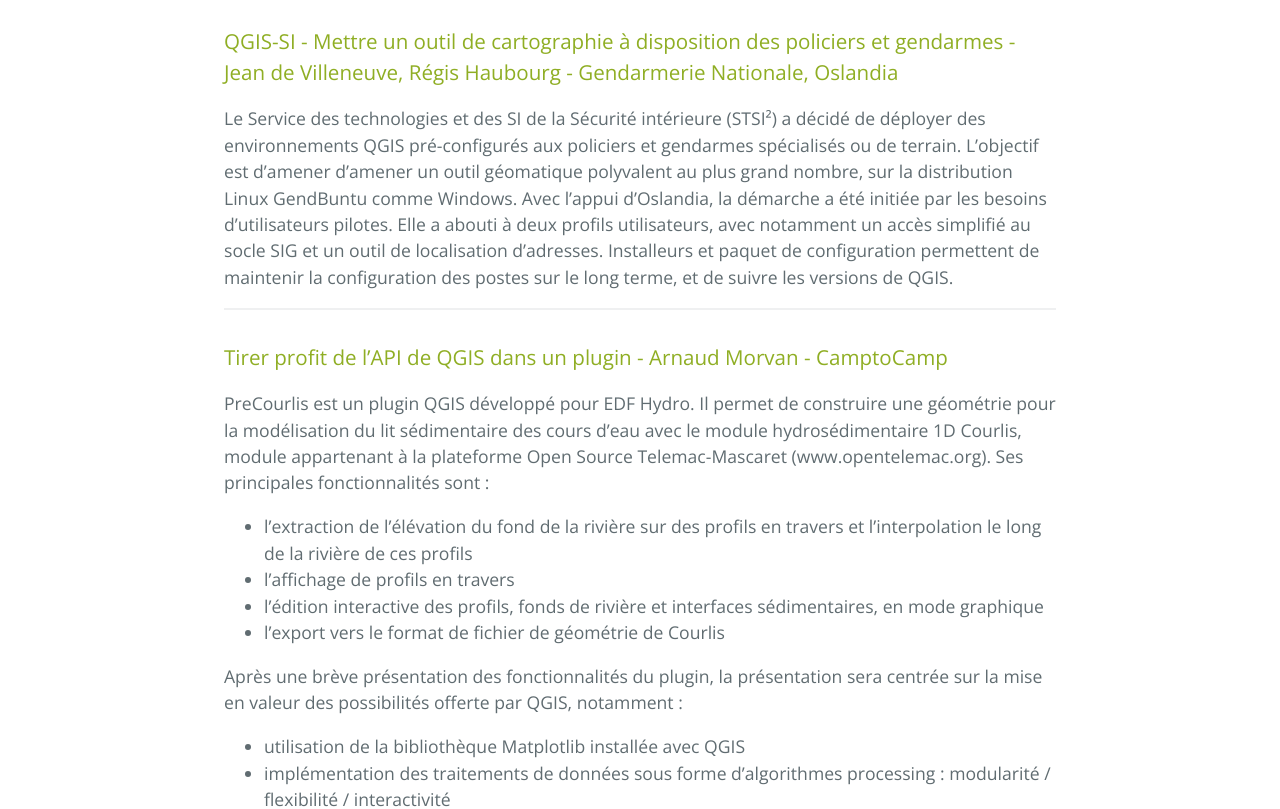
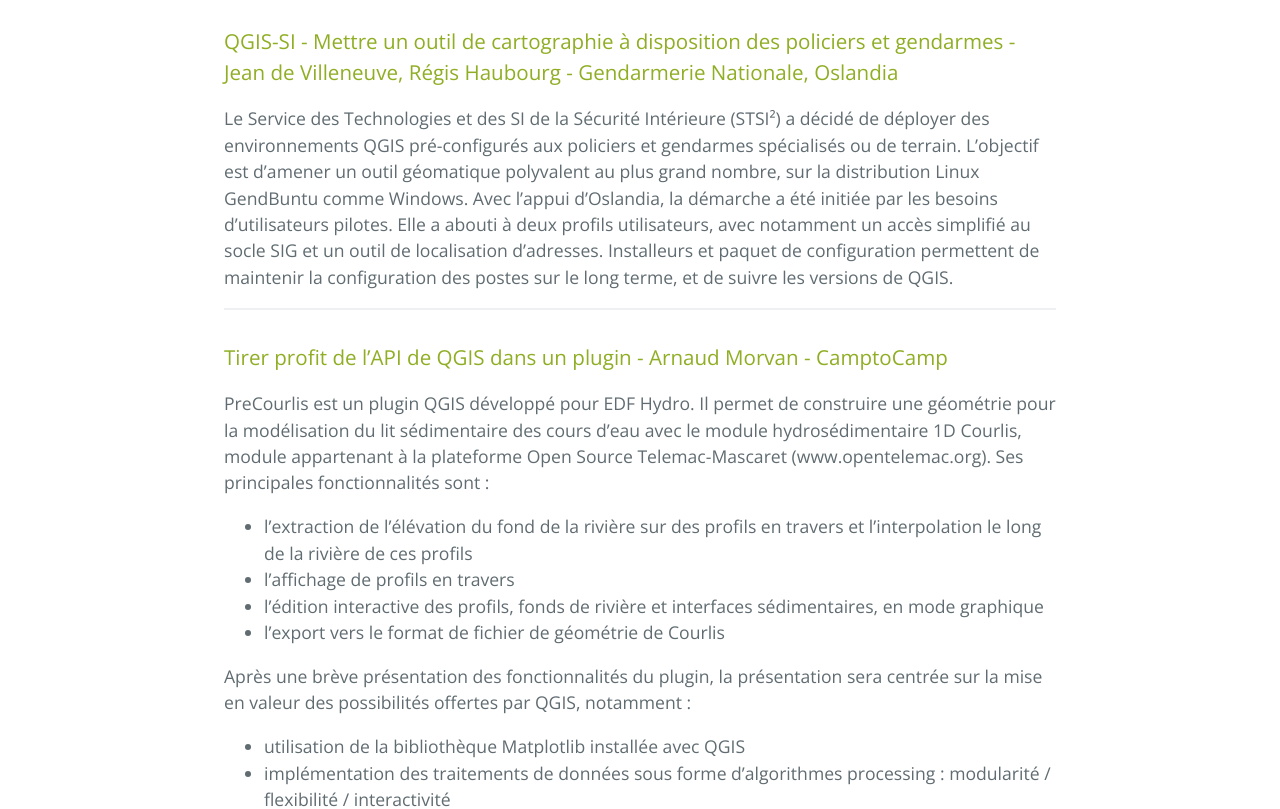
Before and after one commit to OSGeo-fr/QGIS-conf-fr-website, a Jekyll site: the page built from z20_programme.md, in a window 1280 px wide and 1400 px high, scrolled down 3446 px. Shown: the part 154-963 px from the top of the window. Built offline with Jekyll 4.4.1, drawn with Linux system fonts in a browser that asks for light colours; some of the changed text lies outside the part shown.

Commit message:
fix typo

```diff
--- a/z20_programme.md
+++ b/z20_programme.md
@@ -83,7 +83,7 @@ _______________________
 
 ### QGIS-SI - Mettre un outil de cartographie à disposition des policiers et gendarmes - Jean de Villeneuve, Régis Haubourg - Gendarmerie  Nationale, Oslandia
 
-Le Service des technologies et des SI de la Sécurité intérieure (STSI²) a décidé de déployer des environnements QGIS pré-configurés aux policiers et gendarmes spécialisés ou de terrain. L'objectif est d'amener d'amener un outil géomatique polyvalent au plus grand nombre, sur la distribution Linux GendBuntu comme Windows.
+Le Service des Technologies et des SI de la Sécurité Intérieure (STSI²) a décidé de déployer des environnements QGIS pré-configurés aux policiers et gendarmes spécialisés ou de terrain. L'objectif est d'amener un outil géomatique polyvalent au plus grand nombre, sur la distribution Linux GendBuntu comme Windows.
 Avec l'appui d'Oslandia, la démarche a été initiée par les besoins d'utilisateurs pilotes. Elle a abouti à deux profils utilisateurs, avec notamment un accès simplifié au socle SIG et un outil de localisation d’adresses. Installeurs et paquet de configuration permettent de maintenir la configuration des postes sur le long terme, et de suivre les versions de QGIS.
 
 _______________________
@@ -96,7 +96,7 @@ PreCourlis est un plugin QGIS développé pour EDF Hydro. Il permet de construir
  - l'édition interactive des profils, fonds de rivière et interfaces sédimentaires, en mode graphique
  - l’export vers le format de fichier de géométrie de Courlis
 
-Après une brève présentation des fonctionnalités du plugin, la présentation sera centrée sur la mise en valeur des possibilités offerte par QGIS, notamment :
+Après une brève présentation des fonctionnalités du plugin, la présentation sera centrée sur la mise en valeur des possibilités offertes par QGIS, notamment :
  - utilisation de la bibliothèque Matplotlib installée avec QGIS
  - implémentation des traitements de données sous forme d'algorithmes processing : modularité / flexibilité / interactivité
  - utilisation du buffer d'édition de QGIS (historique des modifications : annuler / refaire)
```
Also changed, not shown: other parts of z20_programme.md (+4 -4 lines).
